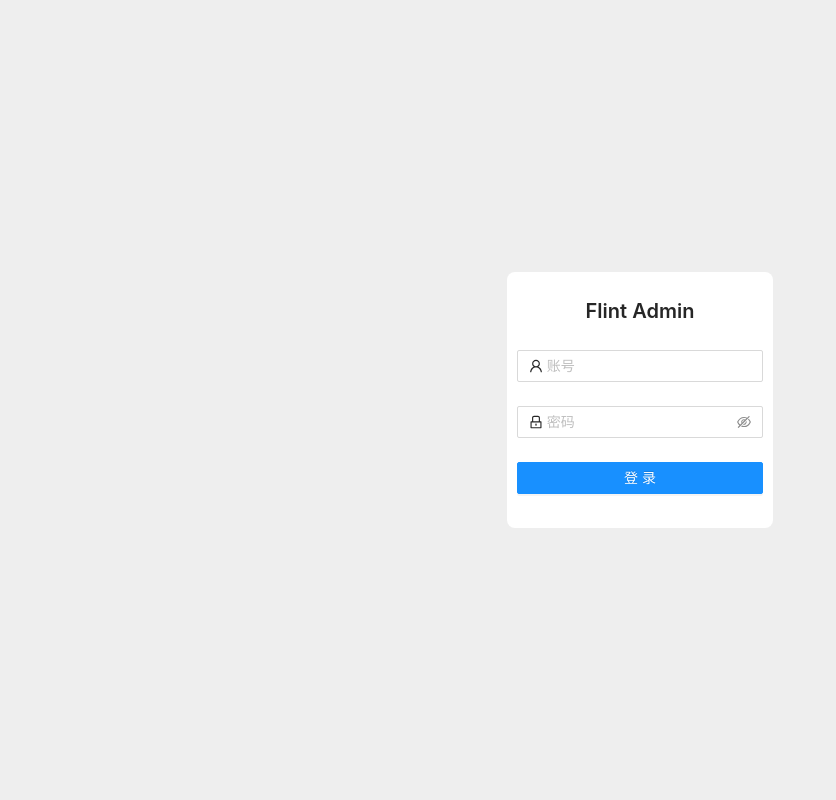
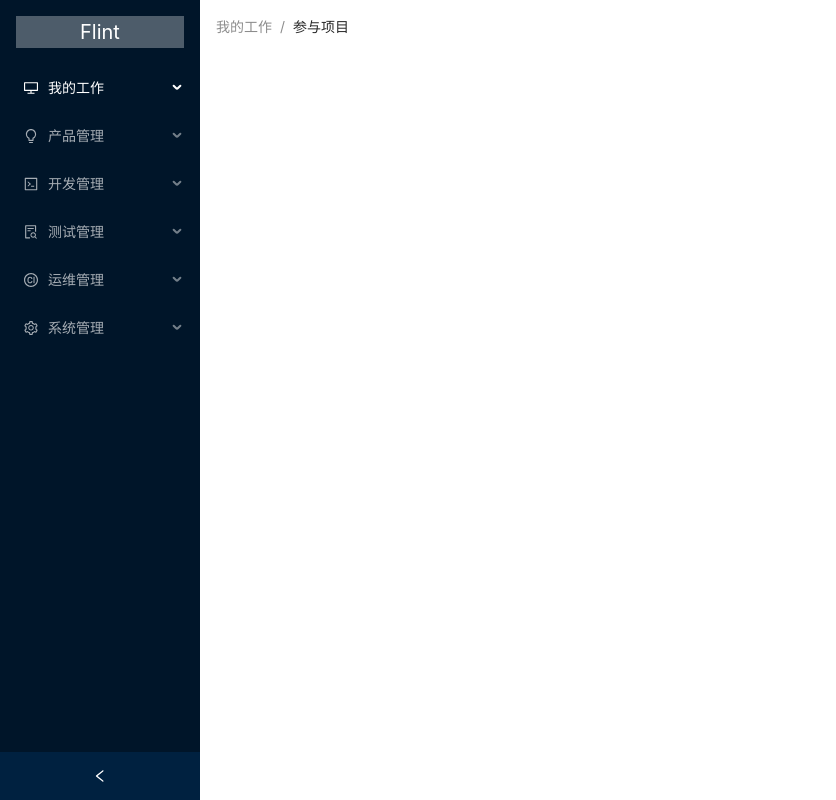
Before and after one commit to zhangxianjun/flint-react-ts, a React (Create React App) app: page /main/work/program in a window 1280 px wide. Shown: the whole page, without its empty margins (0-836 px from the left). Built offline with nearby package versions, Linux system fonts and the light colour scheme.

Commit message:
feat - 调试导航

```diff
--- a/src/App.tsx
+++ b/src/App.tsx
@@ -1,26 +1,25 @@
 import React from 'react';
 import './App.css';
 import Main from "./controller/Main";
-import {BrowserRouter} from "react-router-dom";
+import {BrowserRouter, Route, Routes} from "react-router-dom";
 import Login from "./controller/Login";
+import {Todo} from "./controller/Todo";
+import {Program} from "./controller/Program";
 
 
 function App() {
-    // 获取登录标识
-    let key = localStorage.getItem("uk");
-    if (key === null) {
-        return (
-            <BrowserRouter>
-                <Login name={'zxj'}></Login>
-            </BrowserRouter>
-        );
-    } else {
-        return (
-            <BrowserRouter>
-                <Main></Main>
-            </BrowserRouter>
-        );
-    }
+    return (
+        <BrowserRouter>
+            <Routes>
+                <Route path="/" element={<Login name={'zxj'}></Login>} />
+                <Route path="/main" element={<Main />}>
+                    <Route index element={<Todo />} />
+                    <Route path="work/todo" element={<Todo />} />
+                    <Route path="work/program" element={<Program />} />
+                </Route>
+            </Routes>
+        </BrowserRouter>
+    );
 }
 
 export default App;
--- a/src/controller/Login.tsx
+++ b/src/controller/Login.tsx
@@ -4,6 +4,8 @@ import {Button, Card, Col, Form, Input, Row} from "antd";
 import {UserOutlined, LockOutlined} from "@ant-design/icons";
 import FormItemLabel from "antd/es/form/FormItemLabel";
 import Title from "antd/es/typography/Title";
+import {BrowserRouter, useNavigate} from "react-router-dom";
+import Main from "./Main";
 
 export interface Props {
     name: string;
@@ -12,8 +14,13 @@ export interface Props {
 
 function Login({name, enthusiasmLevel = 1}: Props) {
 
+    const navigate = useNavigate();
+
     const onFinish = (values: any) => {
         console.log('Received values of form: ', values.account);
+        // 网络请求
+        // localStorage.setItem("uk", values.account);
+        navigate("/main");
     };
 
     return (
--- a/src/controller/Main.tsx
+++ b/src/controller/Main.tsx
@@ -9,10 +9,8 @@ import {
 } from '@ant-design/icons';
 import {useState} from "react";
 import styled from "@emotion/styled";
-import {Routes, Route, useNavigate} from "react-router-dom";
-import Login from "./Login";
+import {useNavigate, Link, Outlet} from "react-router-dom";
 import {MenuInfo} from "rc-menu/lib/interface";
-import {TodayTodo} from "./TodayTodo";
 
 function Main() {
 
@@ -20,10 +18,7 @@ function Main() {
         <Layout style={{minHeight: '100vh'}}>
             <PageSide></PageSide>
             <Layout className="site-layout">
-                <Routes>
-                    <Route path={'/'} element={<Login name={'zxj'}></Login>}></Route>
-                    <Route path={'/today/todo'} element={<TodayTodo></TodayTodo>}></Route>
-                </Routes>
+                <Outlet />
             </Layout>
         </Layout>
     );
@@ -49,7 +44,10 @@ const PageSide = () => {
         console.log("===" + evt.key);
         // 获取到key进行跳转
         if (evt.key === '21') {
-            navigate("/today/todo", {});
+            navigate("work/todo", {});
+        }
+        if (evt.key === '22') {
+            navigate("work/program", {});
         }
     }
 
--- /dev/null
+++ b/src/controller/Program.tsx
@@ -0,0 +1,12 @@
+import {Breadcrumb, Card, Divider, Layout, List, Space, Typography} from "antd";
+
+export const Program = () => {
+    return (
+      <Layout.Content style={{background: '#fff'}}>
+          <Breadcrumb style={{margin: '16px'}}>
+              <Breadcrumb.Item>我的工作</Breadcrumb.Item>
+              <Breadcrumb.Item>参与项目</Breadcrumb.Item>
+          </Breadcrumb>
+      </Layout.Content>
+  );
+}
--- a/src/controller/TodayTodo.tsx
+++ b/src/controller/Todo.tsx
@@ -1,6 +1,6 @@
 import {Breadcrumb, Card, Divider, Layout, List, Space, Typography} from "antd";
 
-export const TodayTodo = () => {
+export const Todo = () => {
 
     const data = [
         'Racing car sprays burning fuel into crowd.',
```
